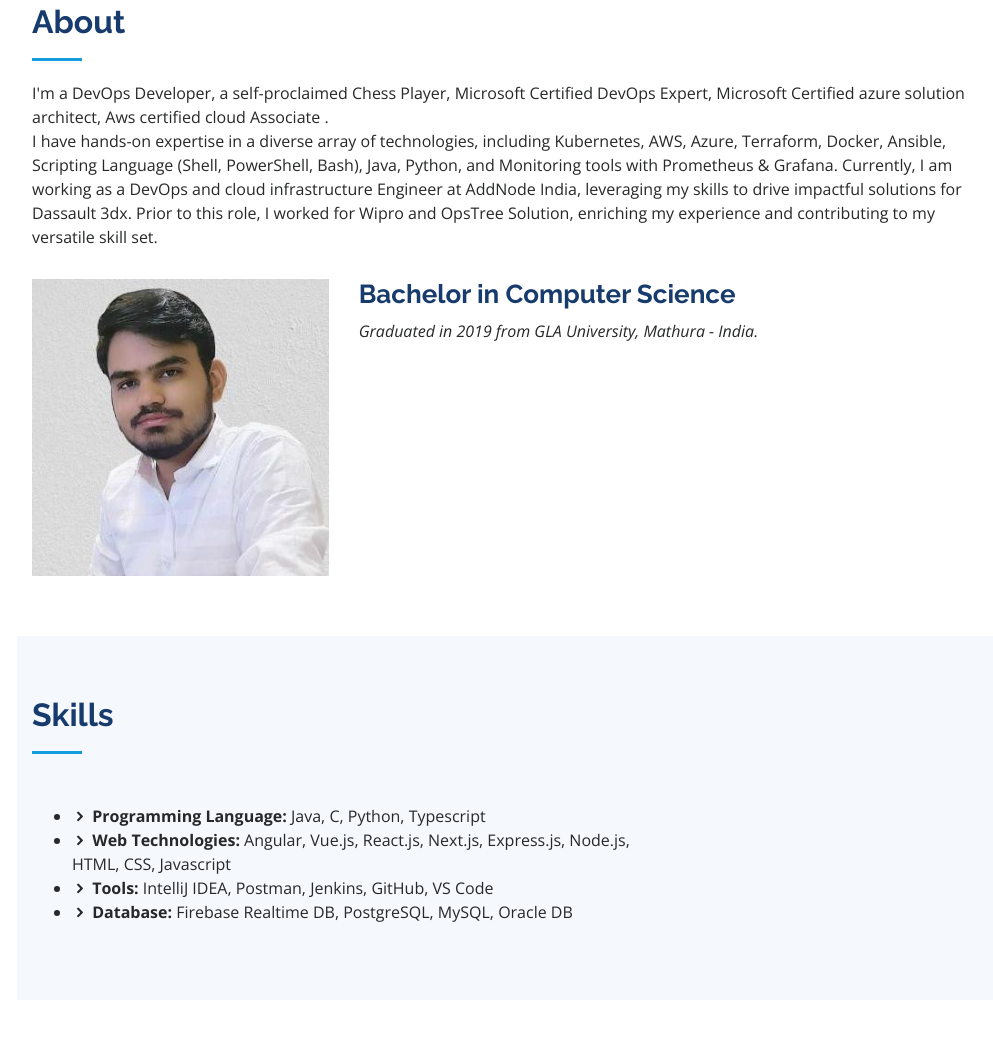
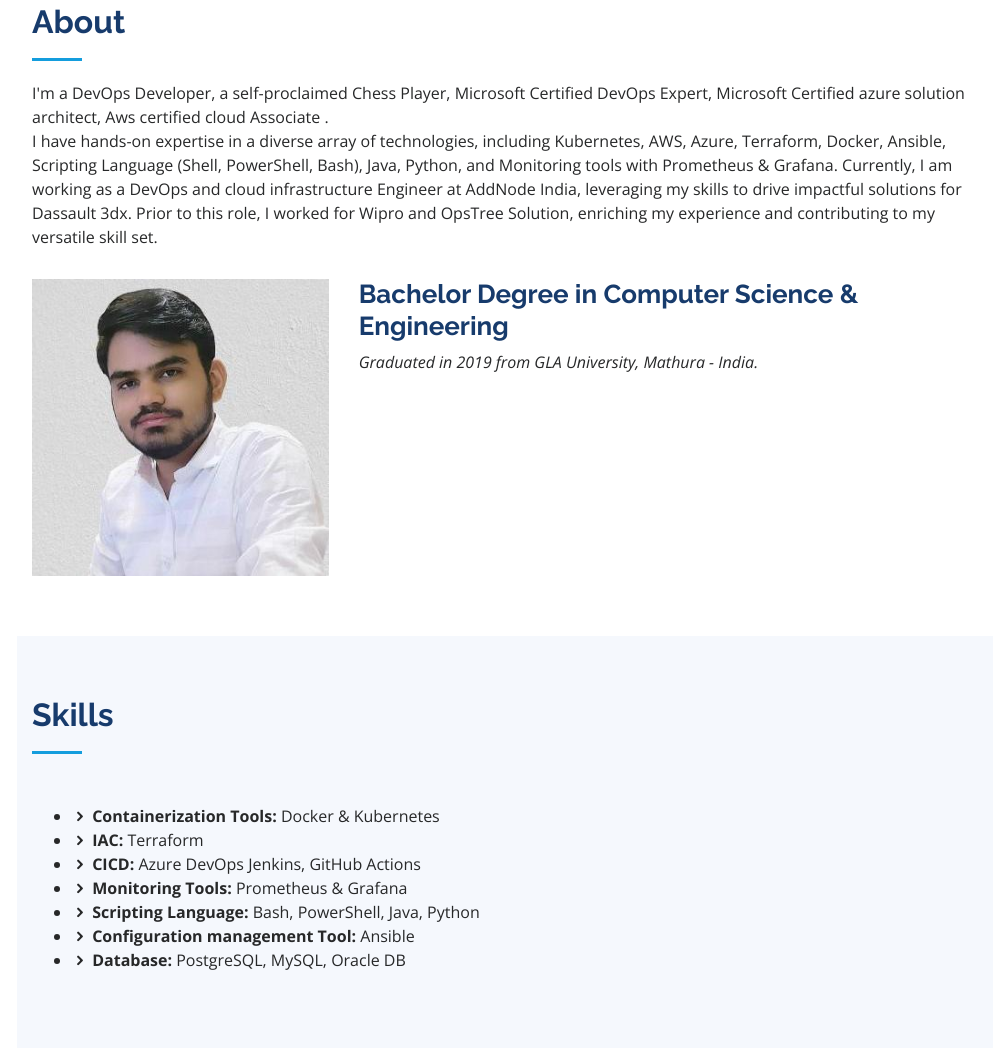
Before and after one commit to tushar0678/tushar0678.github.io, a plain HTML site: page index.html in a window 1280 px wide. Shown: the part 857-1908 px from the top of the page, without its empty margins (283-1276 px from the left). Drawn offline with nearby package versions, Linux system fonts and the light colour scheme.

Commit message:
skills in update index.html

```diff
--- a/index.html
+++ b/index.html
@@ -116,7 +116,7 @@
                         <img src="assets/img/profile-img.jpeg" class="img-fluid" alt="">
                     </div>
                     <div class="col-lg-8 pt-4 pt-lg-0 content" data-aos="fade-left">
-                        <h3>Bachelor in Computer Science </h3>
+                        <h3>Bachelor Degree in Computer Science & Engineering </h3>
                         <p class="font-italic">
                             Graduated in 2019 from GLA University, Mathura - India.
                         </p>
@@ -138,13 +138,16 @@
                 <div class="row">
                     <div class="col-lg-8">
                         <ul>
-                            <li><i class="icofont-rounded-right"></i> <strong>Programming Language:</strong> Java, C,
-                                Python, Typescript</li>
-                            <li><i class="icofont-rounded-right"></i> <strong>Web Technologies:</strong> Angular,
-                                Vue.js, React.js, Next.js, Express.js, Node.js, HTML, CSS, Javascript</li>
-                            <li><i class="icofont-rounded-right"></i> <strong>Tools:</strong> IntelliJ IDEA, Postman,
-                                Jenkins, GitHub, VS Code</li>
-                            <li><i class="icofont-rounded-right"></i> <strong>Database:</strong> Firebase Realtime DB,
+                            <li><i class="icofont-rounded-right"></i> <strong>Containerization Tools:</strong> Docker
+                                & Kubernetes</li>
+                            <li><i class="icofont-rounded-right"></i> <strong>IAC:</strong> Terraform </li>
+                            <li><i class="icofont-rounded-right"></i> <strong>CICD:</strong> Azure DevOps
+                                Jenkins, GitHub Actions</li>
+                            <li><i class="icofont-rounded-right"></i> <strong>Monitoring Tools:</strong> Prometheus & Grafana</li>
+                            <li><i class="icofont-rounded-right"></i> <strong>Scripting Language:</strong> Bash,
+                                PowerShell, Java, Python</li>
+                            <li><i class="icofont-rounded-right"></i> <strong>Configuration management Tool:</strong> Ansible </li>
+                            <li><i class="icofont-rounded-right"></i> <strong>Database:</strong>
                                 PostgreSQL, MySQL, Oracle DB</li>
                         </ul>
                     </div>
```
